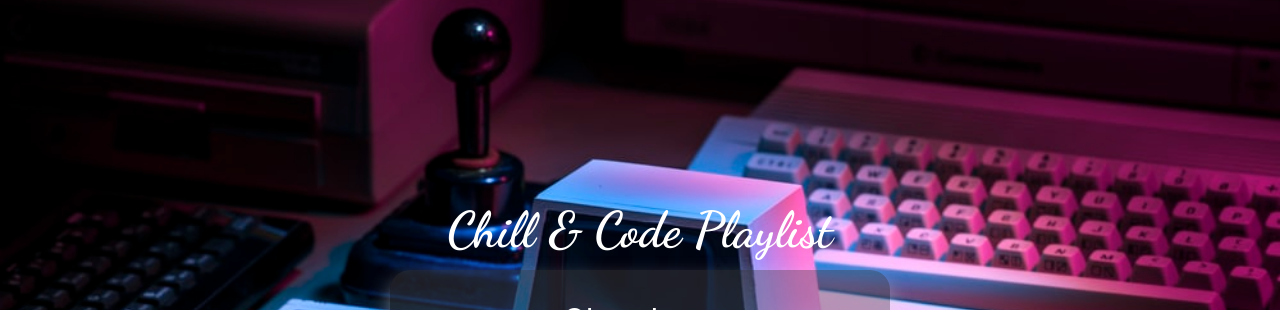
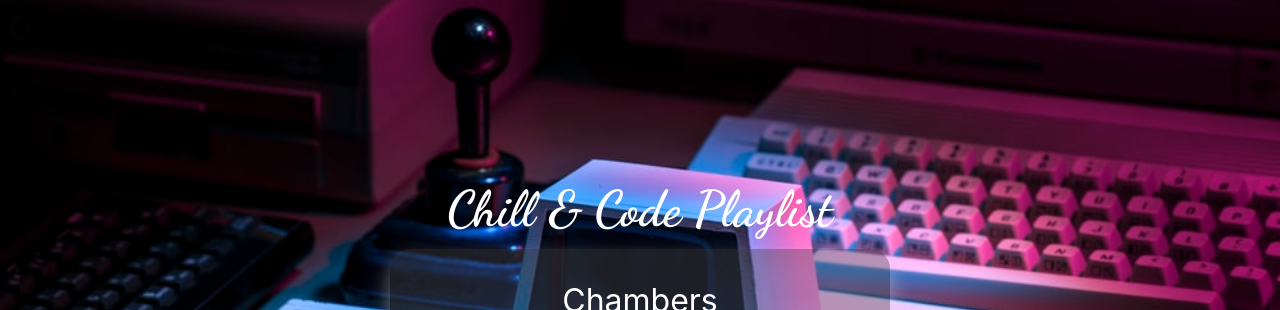
Before and after one commit to DCbrown/react-playlist-app, a React (Create React App) app: page / in a window 1280 px wide. Shown: the top 310 px of the page. Built offline with nearby package versions, Linux system fonts and the light colour scheme; no server answers.

Commit message:
update spacing

```diff
--- a/src/App.css
+++ b/src/App.css
@@ -1,7 +1,7 @@
 @import url('https://fonts.googleapis.com/css2?family=Dancing+Script:wght@700&display=swap');
 
 .header {
-  margin-top: 200px;
+  margin-top: 14%;
   color: white;
   font-family: 'Dancing Script', cursive;
   font-size: 50px;
```
